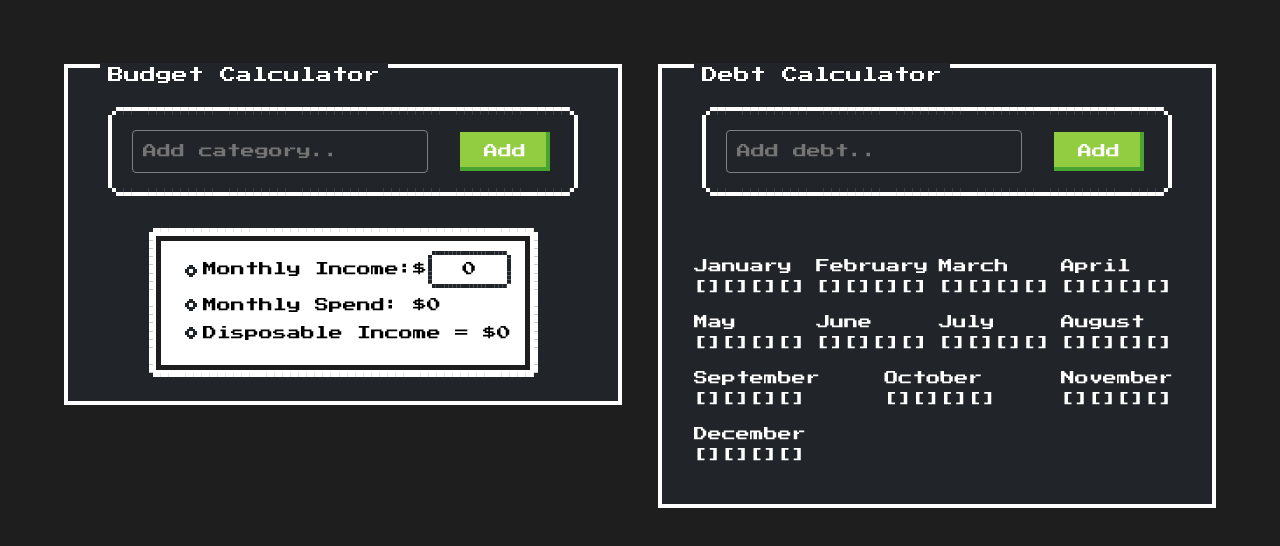
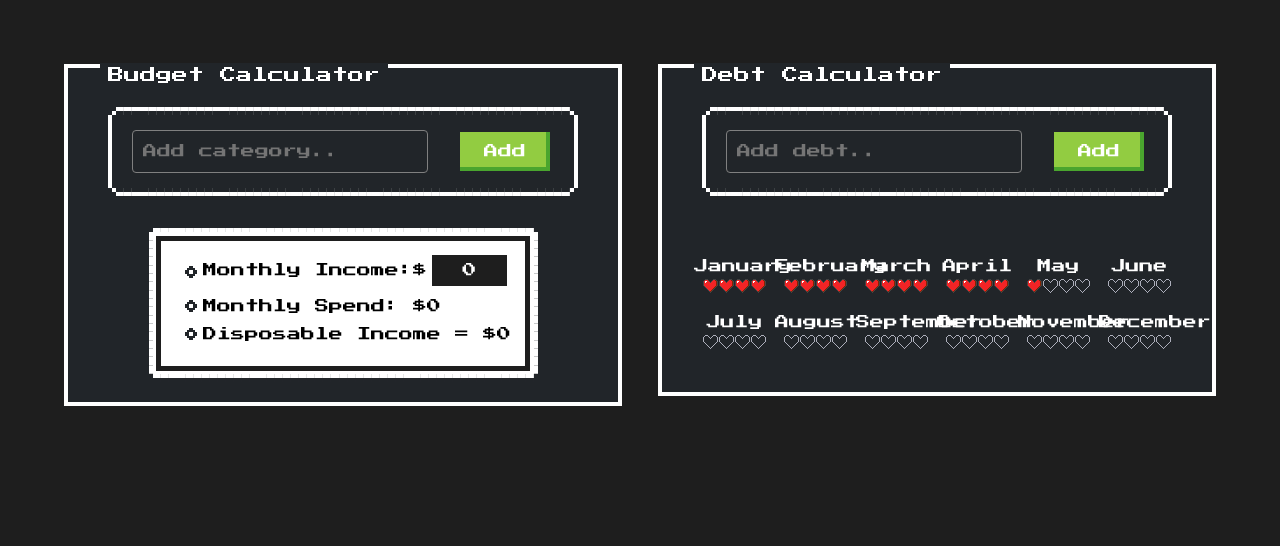
Before and after one commit to kyletucci/debt-fix, a React (Vite) app: page / in a window 1280 px wide. Shown: the top 546 px of the page. Built offline with nearby package versions, Linux system fonts and the light colour scheme.

Commit message:
Added hearts under months with ability to fill based on total months til payoff date

```diff
--- a/src/App.css
+++ b/src/App.css
@@ -73,11 +73,13 @@ html {
 }
 
 .monthly-income input {
-  background-color: transparent;
+  background-color: #1e1e1e;
+  color: white;
   text-align: center;
   width: 75px;
   margin: 0 0 0 5px;
-  padding: 0;
+  padding: 5px;
+  border: none;
 }
 
 .nes-list {
--- a/src/components/Debts/Debts.css
+++ b/src/components/Debts/Debts.css
@@ -61,14 +61,19 @@
 .square-container {
   display: flex;
   flex-wrap: wrap;
-  justify-content: space-between;
-  align-items: center;
   margin-top: 2em;
 }
 
 .month-container {
+  flex-grow: 1;
+  width: calc(100% * (1 / 6) - 10px - 1px);
   display: flex;
   flex-direction: column;
-  margin-right: 0.5em;
   margin-bottom: 1em;
+  text-align: center;
 }
+
+.heart-container {
+  width: fit-content;
+  margin: 0 auto;
+}
--- a/src/components/Debts/index.jsx
+++ b/src/components/Debts/index.jsx
@@ -1,10 +1,12 @@
 import { useState } from "react";
+import Month from "../Month/index.jsx";
 
 import "./Debts.css";
 
 const Debts = () => {
   const [title, setTitle] = useState("");
   const [debts, setDebts] = useState([]);
+
   const months = [
     "January",
     "February",
@@ -20,14 +22,7 @@ const Debts = () => {
     "December",
   ];
 
-  const logSquares = months.map((month) => {
-    return (
-      <div key={crypto.randomUUID()} className="month-container">
-        <span>{month}</span>
-        <span>[][][][]</span>
-      </div>
-    );
-  });
+  const totalMonths = 17;
 
   const onChangeTitle = (event) => {
     setTitle(event.target.value);
@@ -42,6 +37,17 @@ const Debts = () => {
   const onDeleteDebt = (debtId) => {
     const newDebts = debts.filter((debt) => debt.id !== debtId);
     setDebts(newDebts);
+  };
+
+  const drawMonths = (months) => {
+    return months.map((month, i) => (
+      <Month
+        key={crypto.randomUUID()}
+        month={month}
+        monthNumber={i + 1}
+        totalMonths={totalMonths}
+      />
+    ));
   };
 
   return (
@@ -104,7 +110,7 @@ const Debts = () => {
           );
         })}
         {/* Debt Payoff Heatmap */}
-        <div className="square-container">{logSquares}</div>
+        <div className="square-container">{drawMonths(months)}</div>
       </div>
     </div>
   );
--- /dev/null
+++ b/src/components/Heart/index.jsx
@@ -0,0 +1,16 @@
+const Heart = ({ isFilled }) => {
+  //   const [isFilled, setIsFilled] = useState(false);
+
+  //   const toggleFilled = (isFilled) => {
+  //     setIsFilled(!isFilled);
+  //   };
+
+  return (
+    <i
+      id={crypto.randomUUID()}
+      className={`nes-icon is-small heart ${isFilled ? "" : "is-empty"}`}
+    ></i>
+  );
+};
+
+export default Heart;
--- /dev/null
+++ b/src/components/Month/index.jsx
@@ -0,0 +1,30 @@
+import Heart from "../Heart/index.jsx";
+
+const Month = ({ month, monthNumber, totalMonths }) => {
+  const drawHearts = () => {
+    const lastMonthNumber = Math.ceil(totalMonths / 4);
+    const hearts = [];
+    for (let i = 0; i < 4; i++) {
+      hearts.push(
+        <Heart
+          isFilled={
+            lastMonthNumber > monthNumber ||
+            (lastMonthNumber === monthNumber && totalMonths % 4 > i)
+              ? true
+              : false
+          }
+        />
+      );
+    }
+    return hearts;
+  };
+
+  return (
+    <div className="month-container">
+      <span>{month}</span>
+      <span className="heart-container">{drawHearts()}</span>
+    </div>
+  );
+};
+
+export default Month;
```
